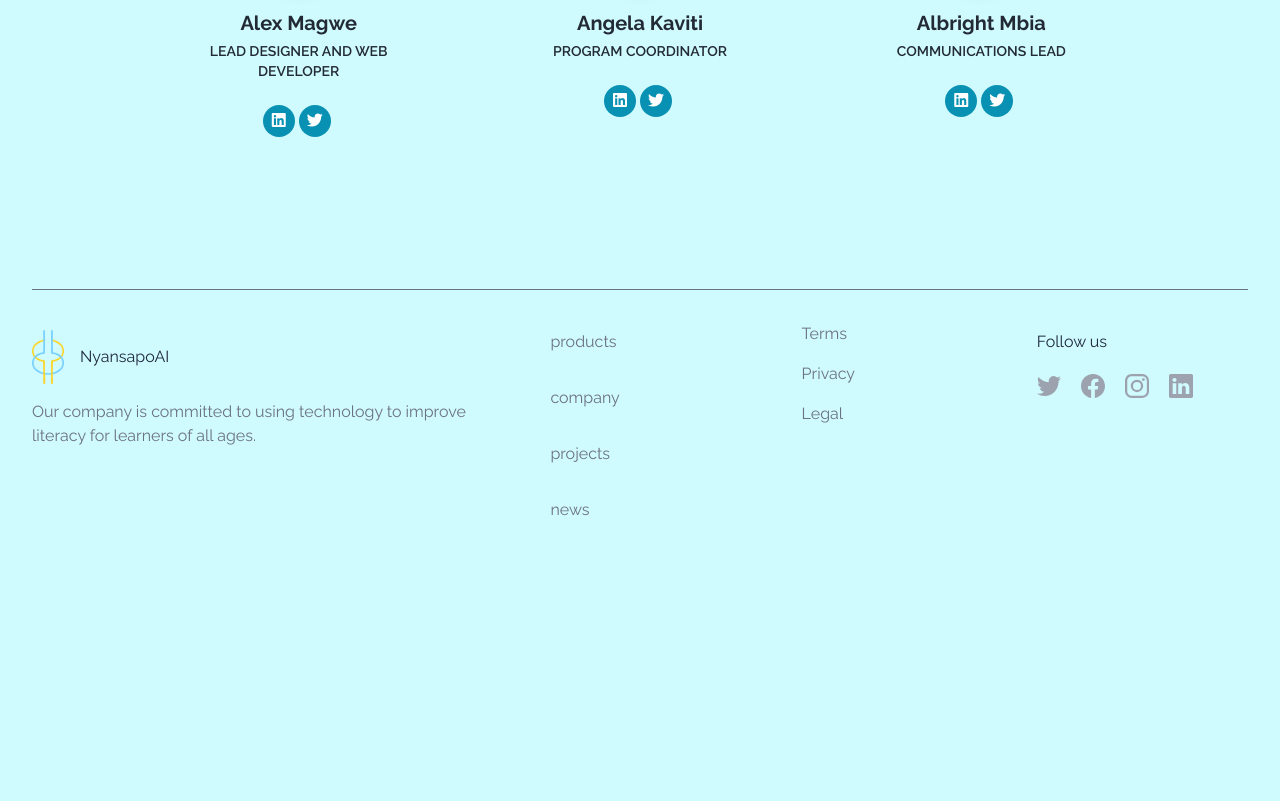
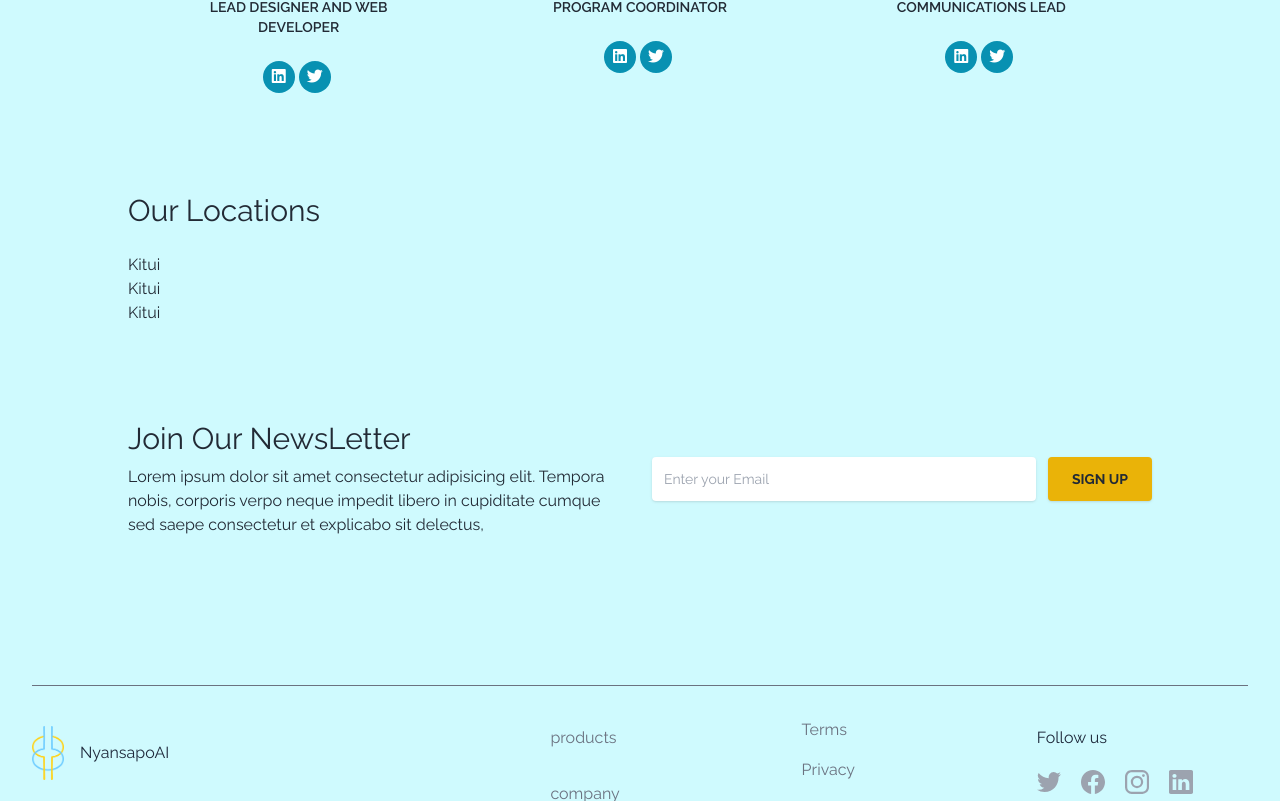
Before and after one commit to NyansapoAI/website, a Next.js app: page /company in a window 1280 px wide. Shown: the part 1850-2651 px from the top of the page. Before the commit the page ends 2444 px from the top, so only its background shows below. Built offline with nearby package versions, Linux system fonts and the light colour scheme.

Commit message:
feat:added locations and news letter sections

```diff
--- a/src/app/company/page.tsx
+++ b/src/app/company/page.tsx
@@ -1,5 +1,7 @@
 import React from "react"
 import CompanyLanding from "./sections/landing"
+import Locations from "./sections/Locations"
+import NewsLetter from "./sections/NewsLetter"
 import Story from "./sections/Story"
 import Team from "./sections/Team"
 import Values from "./sections/Values"
@@ -13,6 +15,8 @@ export default function page({}: Props) {
       <Values />
       <Story />
       <Team />
+      <Locations />
+      <NewsLetter />
     </div>
   )
 }
--- /dev/null
+++ b/src/app/company/sections/Locations.tsx
@@ -0,0 +1,50 @@
+import React from "react"
+
+type Props = {}
+const locationsData = [
+  {
+    name: "Kitui",
+  },
+  {
+    name: "Kitui",
+  },
+  {
+    name: "Kitui",
+  },
+]
+export default function Locations({}: Props) {
+  return (
+    <div className="py-8">
+      <h1 className="text-3xl mb-6">Our Locations</h1>
+      <div>
+        <div>
+          {locationsData.map((location, i) => (
+            <Location key={i} location={location} />
+          ))}
+        </div>
+      </div>
+    </div>
+  )
+}
+
+type LocationProps = {
+  location: {
+    name: string
+    address?: string
+    mapLink?: string
+  }
+}
+
+function Location({ location: { name, address, mapLink } }: LocationProps) {
+  return (
+    <div className="flex flex-col gap-3">
+      <h1 className="">{name}</h1>
+      {address && <h4>{address}</h4>}
+      {mapLink && (
+        <a href={mapLink} target="_blank" rel="noreferrer">
+          View Location
+        </a>
+      )}
+    </div>
+  )
+}
--- /dev/null
+++ b/src/app/company/sections/NewsLetter.tsx
@@ -0,0 +1,35 @@
+import React from "react"
+
+type Props = {}
+
+export default function NewsLetter({}: Props) {
+  return (
+    <div className="grid py-8 lg:py-16 md:grid-cols-2 gap-6 ">
+      <div className="flex flex-col gap-2">
+        <h1 className="text-3xl">Join Our NewsLetter</h1>
+        <p>
+          Lorem ipsum dolor sit amet consectetur adipisicing elit. Tempora
+          nobis, corporis verpo neque impedit libero in cupiditate cumque sed
+          saepe consectetur et explicabo sit delectus,
+        </p>
+      </div>
+      <form className="flex gap-3 items-center w-full justify-center">
+        <div className="relative flex-1 ">
+          <input
+            type="email"
+            className="border-0 px-3 py-3 rounded text-sm shadow focus:outline-none focus:ring w-full ease-linear transition-all duration-150"
+            placeholder="Enter your Email"
+          />
+        </div>
+        <div className="flex-2">
+          <button
+            className="bg-yellow-500 text-dark text-sm font-bold uppercase px-6 py-3 rounded shadow hover:shadow-lg outline-none focus:outline-none  ease-linear transition-all duration-150"
+            type="button"
+          >
+            Sign Up
+          </button>
+        </div>
+      </form>
+    </div>
+  )
+}
--- a/src/app/company/sections/Values.tsx
+++ b/src/app/company/sections/Values.tsx
@@ -4,9 +4,10 @@ type Props = {}
 
 function Values({}: Props) {
   return (
-    <section className="pb-20 text-cyan-800 dark:text-cyan-800 bg-blueGray-200 -mt-24">
+    <section className="pb-20bg-blueGray-200 -mt-24">
       <div className="container mx-auto px-4">
-        <div className="flex flex-wrap">
+        <h1 className="text-3xl text-center">Our Values</h1>
+        <div className="flex  text-cyan-800 dark:text-cyan-800  flex-wrap">
           <div className="lg:pt-12 pt-6 w-full md:w-4/12 px-4 text-center">
             <div className="relative flex flex-col min-w-0 break-words bg-white w-full mb-8 shadow-lg rounded-lg">
               <div className="px-4 py-5 flex-auto">
--- a/src/app/company/sections/landing.tsx
+++ b/src/app/company/sections/landing.tsx
@@ -9,7 +9,9 @@ export default function CompanyLanding({}: Props) {
         <div className="items-center flex flex-wrap">
           <div className="w-full lg:w-6/12 px-4 ml-auto mr-auto text-center">
             <div className="pr-12">
-              <h1 className="font-semibold text-5xl">Our company motto</h1>
+              <h1 className="font-semibold text-4xl lg:text-5xl">
+                Our company motto
+              </h1>
               <p className="mt-4 text-lg text-blueGray-200">
                 Lorem ipsum dolor sit amet, consectetur adipiscing elit.
                 Suspendisse varius enim in eros elementum tristique. Duis
```
